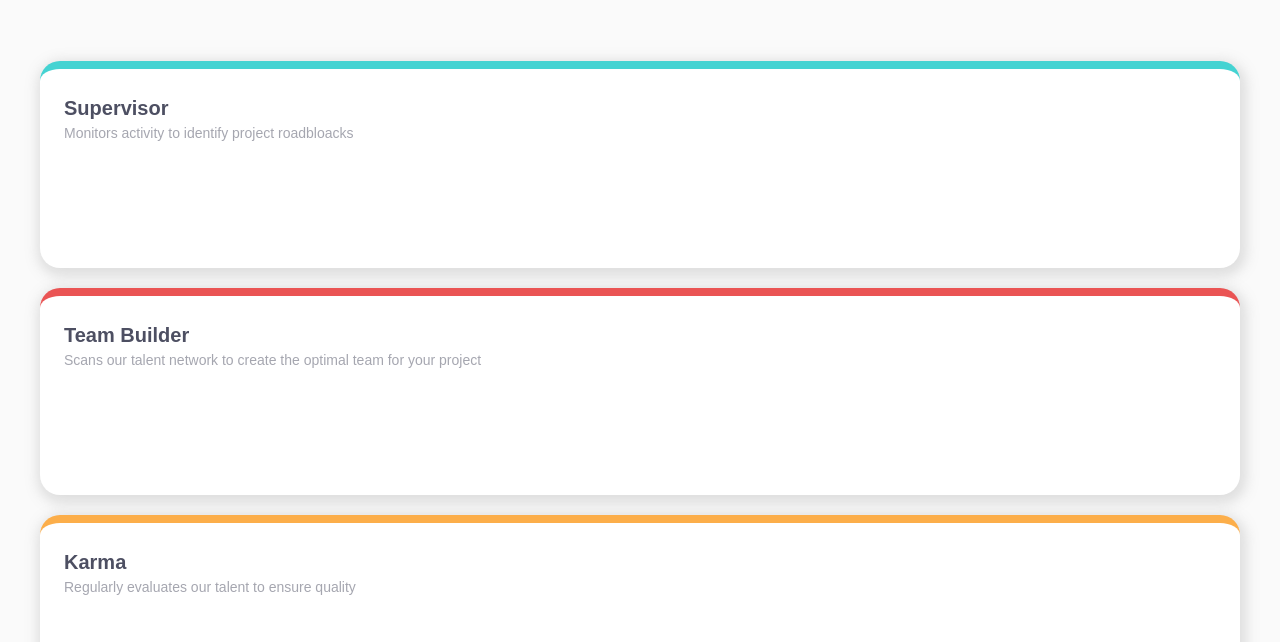
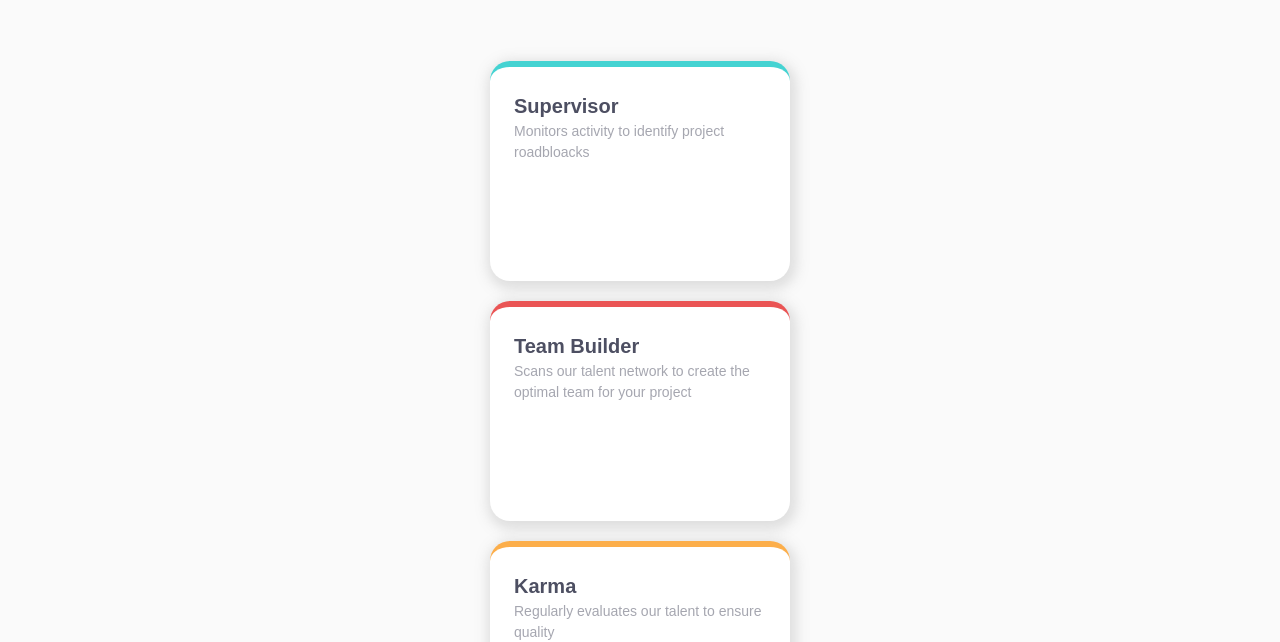
Before and after one commit to aurelienflieger/card-feature-section, a plain HTML site: page index.html in a window 1280 px wide. Shown: the part 161-803 px from the top of the page. Drawn offline with Linux system fonts and the light colour scheme; a web font is replaced by a local one.

Commit message:
style: experiment with fixed sizes and clamp

```diff
--- a/styles/style.scss
+++ b/styles/style.scss
@@ -40,8 +40,9 @@
 .cards-container {
   margin-top: 4rem;
   display: grid;
-  grid-template-columns: 1fr;
   gap: globals.$spacing-m;
+  grid-template-columns: 300px;
+  grid-template-rows: repeat(4, 220px);
 }
 
 .card {
@@ -49,7 +50,7 @@
   display: flex;
   flex-direction: column;
   justify-content: flex-start;
-  border-top: 8px solid transparent;
+  border-top: 6px solid transparent;
   border-radius: 20px;
   background-color: globals.$white;
   box-shadow: 2px 4px 13px 4px rgba(137, 134, 134, 0.25);
@@ -73,7 +74,7 @@
     background-repeat: no-repeat;
     background-position: bottom right;
     width: 100%;
-    height: 5rem;
+    height: 100%;
     margin-top: globals.$spacing-m;
   }
 }
@@ -106,8 +107,6 @@
   .cards-container {
     display: grid;
     width: 100%;
-    max-width: 1200px;
     justify-content: center;
-    align-items: center;
   }
 }
```
Also changed, not shown: styles/style.css, 1 other file.
